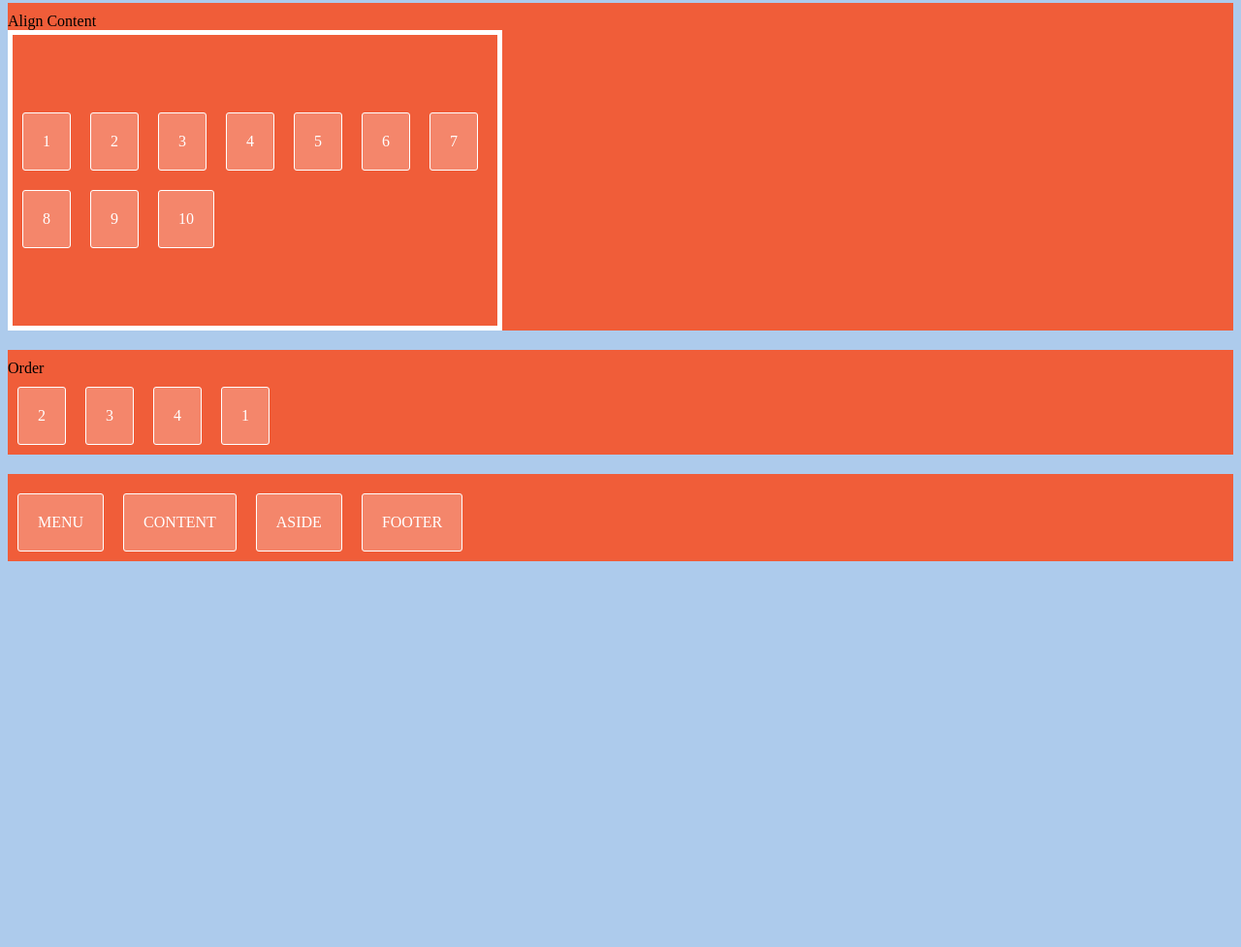
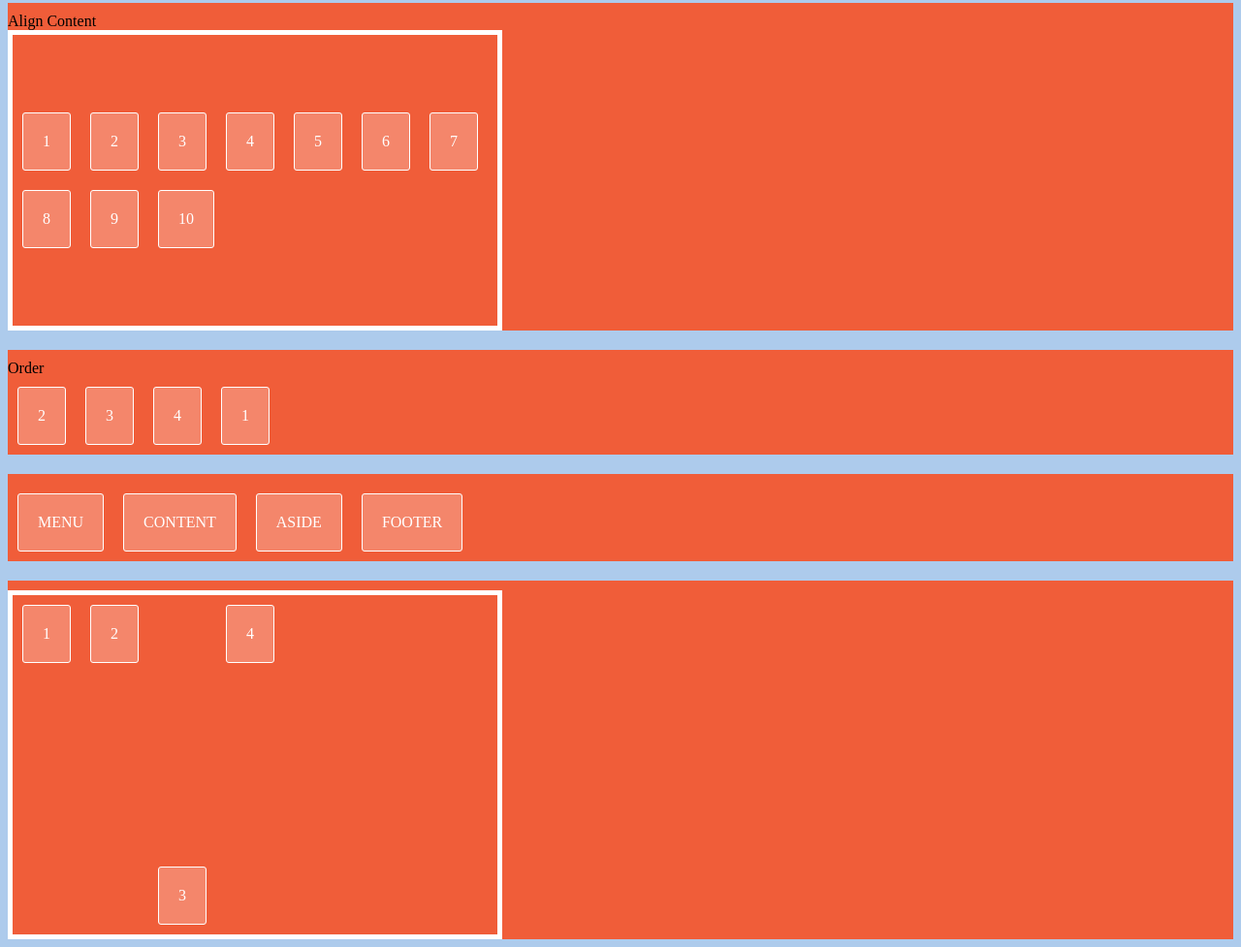
Before and after one commit to tindao02/explorer, a plain HTML site: page Flexbox01/index.html in a window 1280 px wide. Shown: the part 1431-2408 px from the top of the page at 97% size. Before the commit the page ends 2018 px from the top, so only its background shows below. Drawn offline with Linux system fonts and the light colour scheme.

Commit message:
align-self

```diff
--- a/Flexbox01/index.html
+++ b/Flexbox01/index.html
@@ -129,5 +129,14 @@
     </div>
   </section>
 
+  <section>
+    <div class="container align-self">
+      <div>1</div>
+      <div>2</div>
+      <div>3</div>
+      <div>4</div>
+    </div>
+  </section>
+
 </body>
 </html>
--- a/Flexbox01/style.css
+++ b/Flexbox01/style.css
@@ -102,3 +102,17 @@ section + section {
 .order-ex div:nth-child(4) {
   order: -1;
 }
+
+
+/* align-self */
+.align-self {
+  display: flex;
+  align-items: flex-start;
+  border: 5px solid #fff;
+  height: 350px;
+  width: 500px;
+}
+
+.align-self div:nth-child(3) {
+  align-self: flex-end;
+}
```
